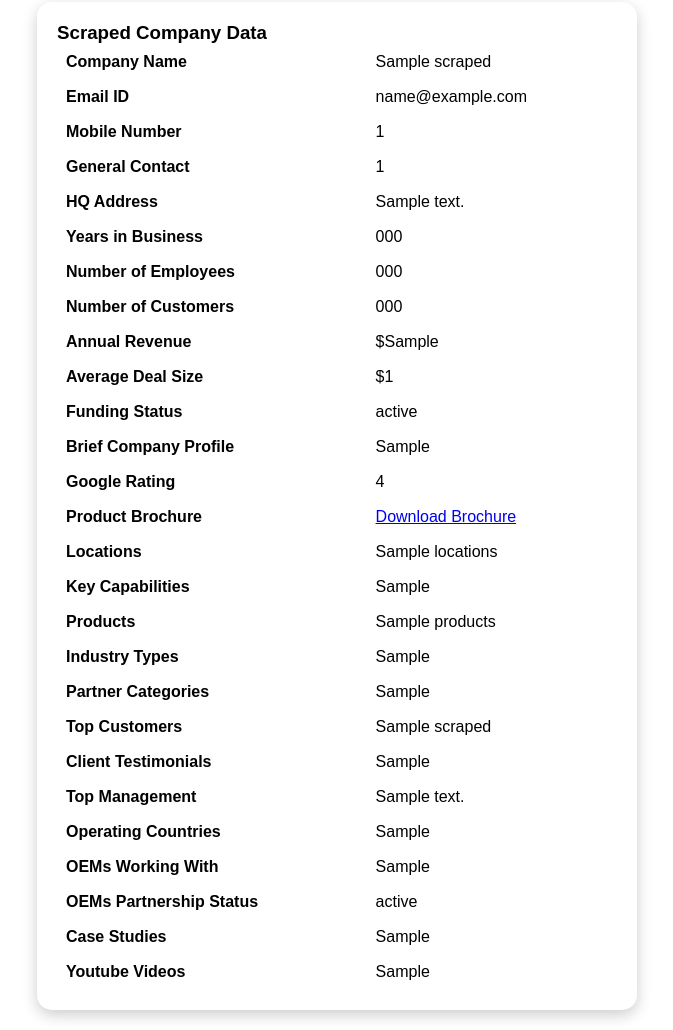
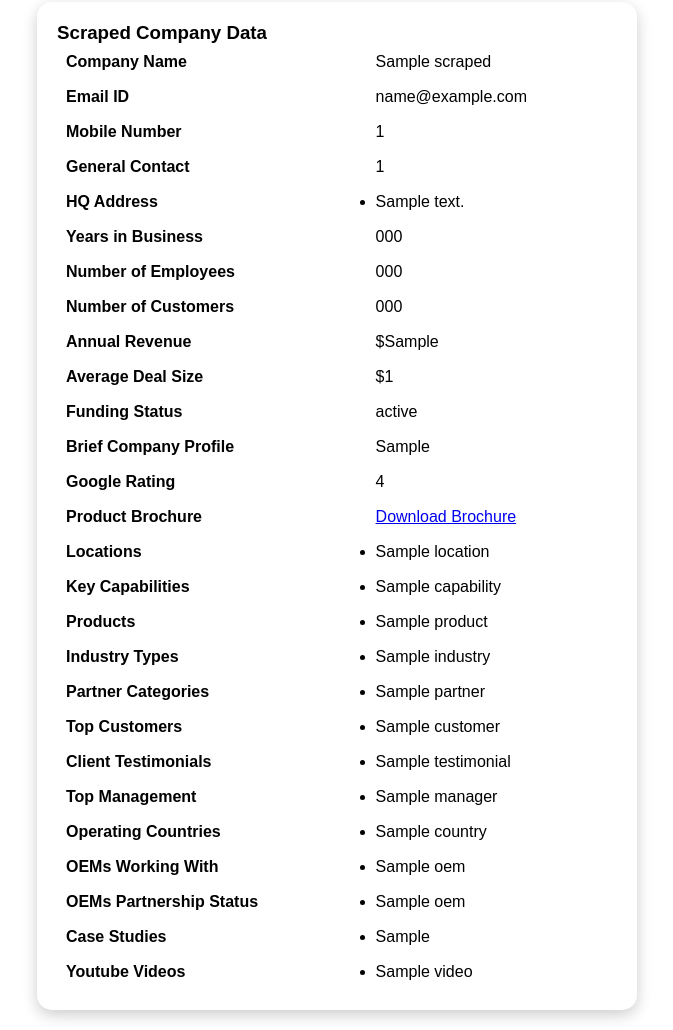
Before and after one commit to dev-jarial/ICP, a Django app: template company/templates/company/company_form.html in a window 1280 px wide. Shown: the part 319-1349 px from the top of the page, without its empty margins (303-976 px from the left). Run offline with Django 5.2, Linux system fonts and the light colour scheme; tables that the repository leaves empty hold one stand-in row (values such as "Sample post"); the template is opened without the code that fills it: values that come from a table or form of the project are taken from there, most other values are stand-ins (such as "Sample title", 1, 10 or a date in 2020); parts of the project's set-up code (start-up, migrations or seed data) failed here and were passed over; some libraries are stand-ins or nearby versions.

Commit message:
ckeditor removed and dealing with Jsonfield List

```diff
--- a/company/models.py
+++ b/company/models.py
@@ -1,4 +1,3 @@
-from ckeditor.fields import RichTextField
 from django.db import models
 
 
@@ -7,40 +6,40 @@ class Company(models.Model):
     email = models.EmailField(blank=True, null=True)
     mobile_number = models.CharField(blank=True, null=True)
     general_contact_number = models.CharField(blank=True, null=True)
-    hq_address = RichTextField()
-    locations = RichTextField()  # Store multiple office locations
+    hq_address = models.JSONField(default=list)
+    locations = models.JSONField(default=list)  # Store multiple office locations
 
-    key_capabilities = RichTextField()
-    products = RichTextField()  # Store list of products
-    industry_types = RichTextField()  # Store multiple industries
-    partner_category = RichTextField()
+    key_capabilities = models.JSONField(default=list)
+    products = models.JSONField(default=list)  # Store list of products
+    industry_types = models.JSONField(default=list)  # Store multiple industries
+    partner_category = models.JSONField(default=list)
 
     number_of_years = models.CharField(blank=True, null=True)  # Years in business
     number_of_customers = models.CharField(blank=True, null=True)
     number_of_employees = models.CharField(blank=True, null=True)
 
-    top_customer_names = RichTextField()  # Store list of top customers
-    case_studies = RichTextField()
+    top_customer_names = models.JSONField(default=list)  # Store list of top customers
+    case_studies = models.JSONField(default=list)
 
     # Store brochure URL instead of boolean
     product_brochure_link = models.URLField(blank=True, null=True)
 
-    client_testimonials = RichTextField()
-    oems_working_with = RichTextField()
-    oem_partnership_status = RichTextField(blank=True, null=True)
-    brief_company_profile = RichTextField(blank=True, null=True)
+    client_testimonials = models.JSONField(default=list)
+    oems_working_with = models.JSONField(default=list)
+    oem_partnership_status = models.JSONField(default=list)
+    brief_company_profile = models.JSONField(default=list)
 
-    top_management_details = RichTextField()  # Store management details
+    top_management_details = models.JSONField(default=list)  # Store management details
     annual_revenue = models.CharField(blank=True, null=True)  # Revenue in USD
     average_deal_size = models.CharField(blank=True, null=True)
 
-    operating_countries = RichTextField()  # List of countries
+    operating_countries = models.JSONField(default=list)  # List of countries
 
     # top_3_competitors_websites = models.JSONField(
     #     default=list
     # )  # Store competitor websites
     funding_status = models.CharField(blank=True, null=True)
-    youtube_videos = RichTextField(blank=True, null=True)
+    youtube_videos = models.JSONField(default=list)
     google_rating = models.CharField(blank=True, null=True)  # Google rating (e.g., 4.5)
 
     website_link = models.URLField()
--- a/company/templates/company/company_form.html
+++ b/company/templates/company/company_form.html
@@ -307,7 +307,11 @@
             <tr>
                 <th>HQ Address</th>
                 <td>
-                    {{ scraped_data.hq_address | safe}}
+                    <ul>
+                        {% for hq_address in scraped_data.hq_address %}
+                        <li>{{ hq_address }}</li>
+                        {% endfor %}
+                    </ul>
                 </td>
             </tr>
             <tr>
@@ -345,85 +349,137 @@
             <tr>
                 <th>Product Brochure</th>
                 <td>
-                    <a href="{{ scraped_data.product_brochure }}" target="_blank">Download Brochure</a>
+                    <a href="{{ scraped_data.product_brochure_link }}" target="_blank">Download Brochure</a>
                 </td>
             </tr>
             <tr>
                 <th>Locations</th>
                 <td>
-                    {{scraped_data.locations | safe}}
+                    <ul>
+                        {% for location in scraped_data.locations %}
+                        <li>{{ location }}</li>
+                        {% endfor %}
+                    </ul>
                 </td>
             </tr>
             <tr>
                 <th>Key Capabilities</th>
                 <td>
-                    {{scraped_data.key_capabilities | safe}}
+                    <ul>
+                        {% for capability in scraped_data.key_capabilities %}
+                        <li>{{ capability }}</li>
+                        {% endfor %}
+                    </ul>
                 </td>
             </tr>
             <tr>
                 <th>Products</th>
                 <td>
-                    {{ scraped_data.products | safe}}
+                    <ul>
+                        {% for product in scraped_data.products %}
+                        <li>{{ product }}</li>
+                        {% endfor %}
+                    </ul>
                 </td>
             </tr>
             <tr>
                 <th>Industry Types</th>
                 <td>
-                    {{ scraped_data.industry_types | safe}}
+                    <ul>
+                        {% for industry in scraped_data.industry_types %}
+                        <li>{{ industry }}</li>
+                        {% endfor %}
+                    </ul>
                 </td>
             </tr>
             <tr>
                 <th>Partner Categories</th>
                 <td>
-                    {{ scraped_data.partner_category | safe}}
+                    <ul>
+                        {% for partner in scraped_data.partner_category %}
+                        <li>{{ partner }}</li>
+                        {% endfor %}
+                    </ul>
                 </td>
             </tr>
             <tr>
                 <th>Top Customers</th>
                 <td>
-                    {{ scraped_data.top_customer_names | safe}}
+                    <ul>
+                        {% for customer in scraped_data.top_customer_names %}
+                        <li>{{ customer }}</li>
+                        {% endfor %}
+                    </ul>
                 </td>
             </tr>
             <tr>
                 <th>Client Testimonials</th>
                 <td>
-                    {{scraped_data.client_testimonials | safe}}
+                    <ul>
+                        {% for testimonial in scraped_data.client_testimonials %}
+                        <li>{{ testimonial }}</li>
+                        {% endfor %}
+                    </ul>
                 </td>
             </tr>
             <tr>
                 <th>Top Management</th>
                 <td>
-                    {{ scraped_data.top_management_details | safe}}
+                    <ul>
+                        {% for manager in scraped_data.top_management_details %}
+                        <li>{{ manager }}</li>
+                        {% endfor %}
+                    </ul>
                 </td>
             </tr>
             <tr>
                 <th>Operating Countries</th>
                 <td>
-                    {{ scraped_data.operating_countries | safe}}
+                    <ul>
+                        {% for country in scraped_data.operating_countries %}
+                        <li>{{ country }}</li>
+                        {% endfor %}
+                    </ul>
                 </td>
             </tr>
             <tr>
                 <th>OEMs Working With</th>
                 <td>
-                    {{ scraped_data.oems_working_with | safe}}
+                    <ul>
+                        {% for oem in scraped_data.oems_working_with %}
+                        <li>{{ oem }}</li>
+                        {% endfor %}
+                    </ul>
                 </td>
             </tr>
             <tr>
                 <th>OEMs Partnership Status</th>
                 <td>
-                    {{ scraped_data.oem_partnership_status | safe}}
+                    <ul>
+                        {% for oem in scraped_data.oem_partnership_status %}
+                        <li>{{ oem }}</li>
+                        {% endfor %}
+                    </ul>
                 </td>
             </tr>
             <tr>
                 <th>Case Studies</th>
                 <td>
-                    {{ scraped_data.case_studies | safe}}
+                    <ul>
+                        {% for case_study in scraped_data.case_studies %}
+                        <li>{{ case_study }}</li>
+                        {% endfor %}
+                    </ul>
                 </td>
             </tr>
             <tr>
                 <th>Youtube Videos</th>
                 <td>
-                    {{ scraped_data.youtube_videos | safe}}
+                    <ul>
+                        {% for video in scraped_data.youtube_videos %}
+                        <li>{{ video }}</li>
+                        {% endfor %}
+                    </ul>
                 </td>
             </tr>
 
--- a/icp/settings.py
+++ b/icp/settings.py
@@ -43,7 +43,6 @@ INSTALLED_APPS = [
     "django.contrib.messages",
     "django.contrib.staticfiles",
     "company",
-    "ckeditor",
 ]
 
 MIDDLEWARE = [
```
Also changed, not shown: utils/data_format.py (+15 -16 lines).
